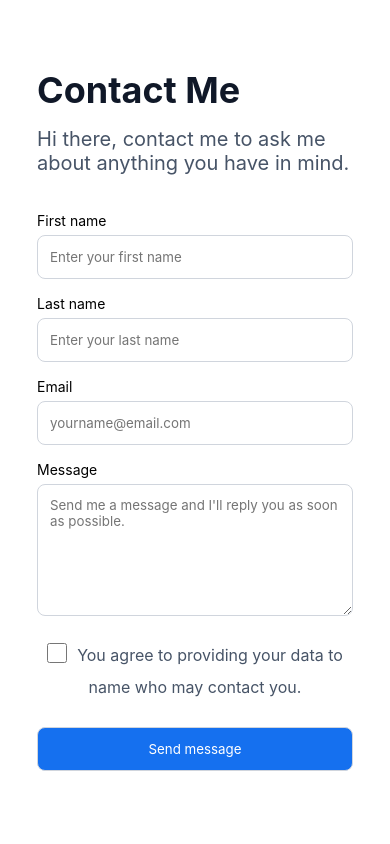
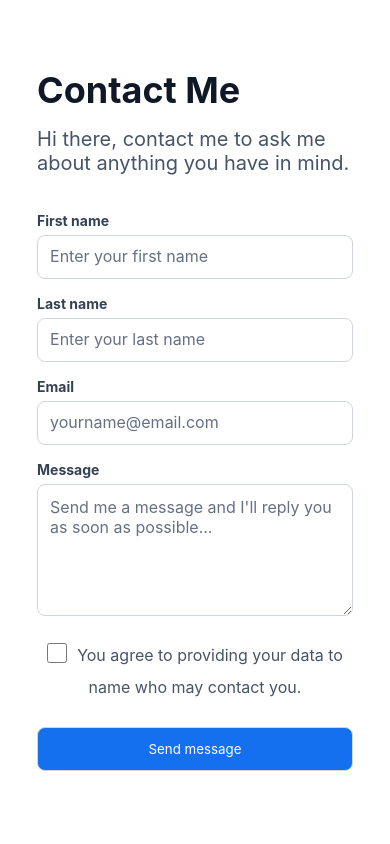
Before and after one commit to Ezeh-Vikki1635/Linktree, a React (Create React App) app: page /contact in a window 390 px wide. Shown: the top 844 px of the page. Built offline with nearby package versions, Linux system fonts and the light colour scheme.

Commit message:
refactor code

```diff
--- a/src/files/Contact.css
+++ b/src/files/Contact.css
@@ -33,8 +33,14 @@ main{
 .label{
         text-align: left;
         font-size: 14px;
-        color: 1px solid #344054;
+        color: #344054;
+        font-weight: 700;
 
+
+}
+::placeholder{
+    color: #667085;
+    font-size: 16px;
 }
     #message{
         height: 132px;
@@ -91,14 +97,7 @@ input[type=checkbox] {
         display: table;
         clear: both;
     }
-    @media screen and (max-width: 600px) {
-        .column, input[type=submit] {
-        margin-top: 0;
-        width: 100%;
 
-        }
-
-    }
     @media screen and (max-width: 475px) {
         .column, input[type=submit] {
         margin-top: 0;
--- a/src/files/Contact.js
+++ b/src/files/Contact.js
@@ -61,7 +61,7 @@ export default function Contact () {
               <textarea
                 id="message"
                 name="message"
-                placeholder="Send me a message and I'll reply you as soon as possible."
+                placeholder="Send me a message and I'll reply you as soon as possible..."
                 maxlength="150"
                 required
               ></textarea>
```
Lines whose indentation alone changed are shown as unchanged.
